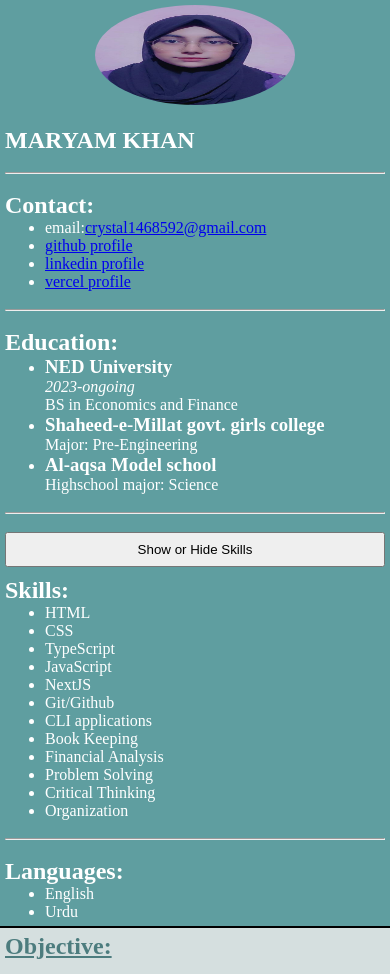
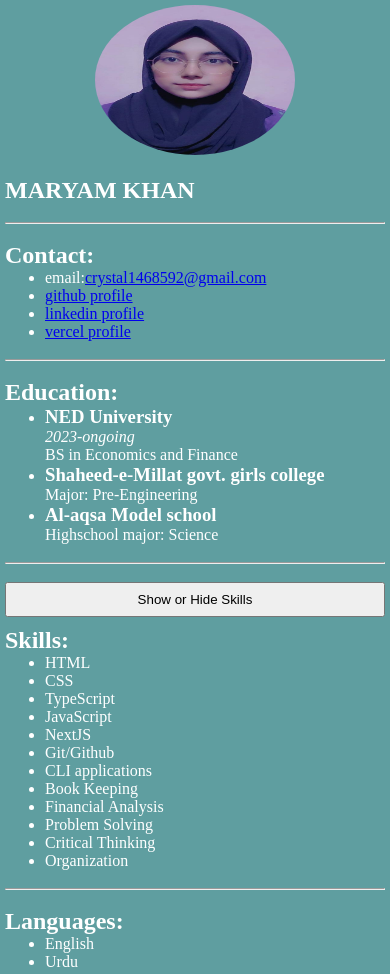
Before and after one commit to maryamkhan00/resume-builder, a plain HTML site: page milestone1/index.html in a window 390 px wide. Shown: the top 974 px of the page. Drawn offline with Linux system fonts and the light colour scheme.

Commit message:
responsiveness

```diff
--- a/milestone1/style.css
+++ b/milestone1/style.css
@@ -77,7 +77,7 @@ button:hover{
     }
     .profile-pic{
         border-radius: 100%;
-        height: 100px;
+        height: 200px;
     }
 }
 
@@ -87,7 +87,7 @@ button:hover{
     }
 
     .profile-pic {
-        height: 100px;
+        height: 150px;
         border-radius: 100%;
     }
 
```
